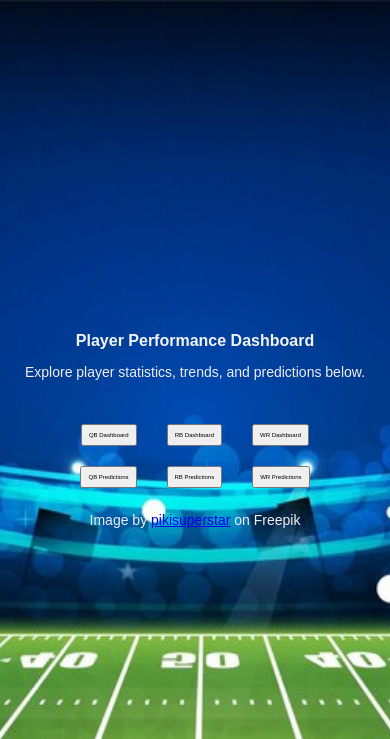
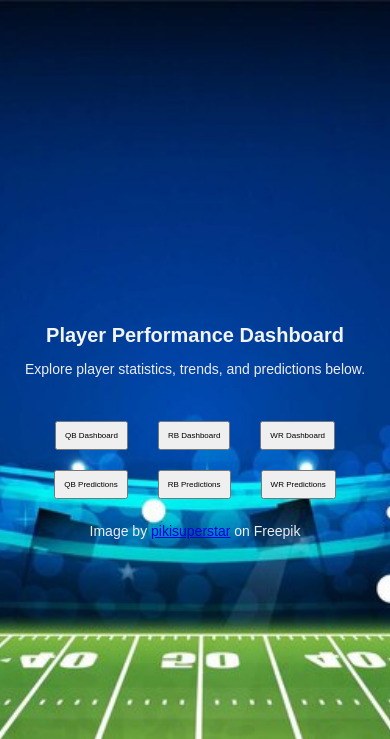
Before and after one commit to clarkeallan931/FlaskDeploy, a Flask app: page / in a window 390 px wide. Shown: the top 739 px of the page. Run offline with Flask 2, Linux system fonts and the light colour scheme.

Commit message:
Update Home.html

```diff
--- a/templates/Home.html
+++ b/templates/Home.html
@@ -79,7 +79,7 @@
 
         h1 {
             /* Adjust font size for smartphones */
-            font-size: 16px;
+            font-size: 20px;
         }
 
          p {
@@ -89,8 +89,8 @@
 
         button {
             /* Adjust button padding for smartphones */
-            padding: 6px 6px;
-            font-size: 6px; /* Adjust font size for smartphones */
+            padding: 8px 8px;
+            font-size: 8px; /* Adjust font size for smartphones */
         }
     }
 
```
